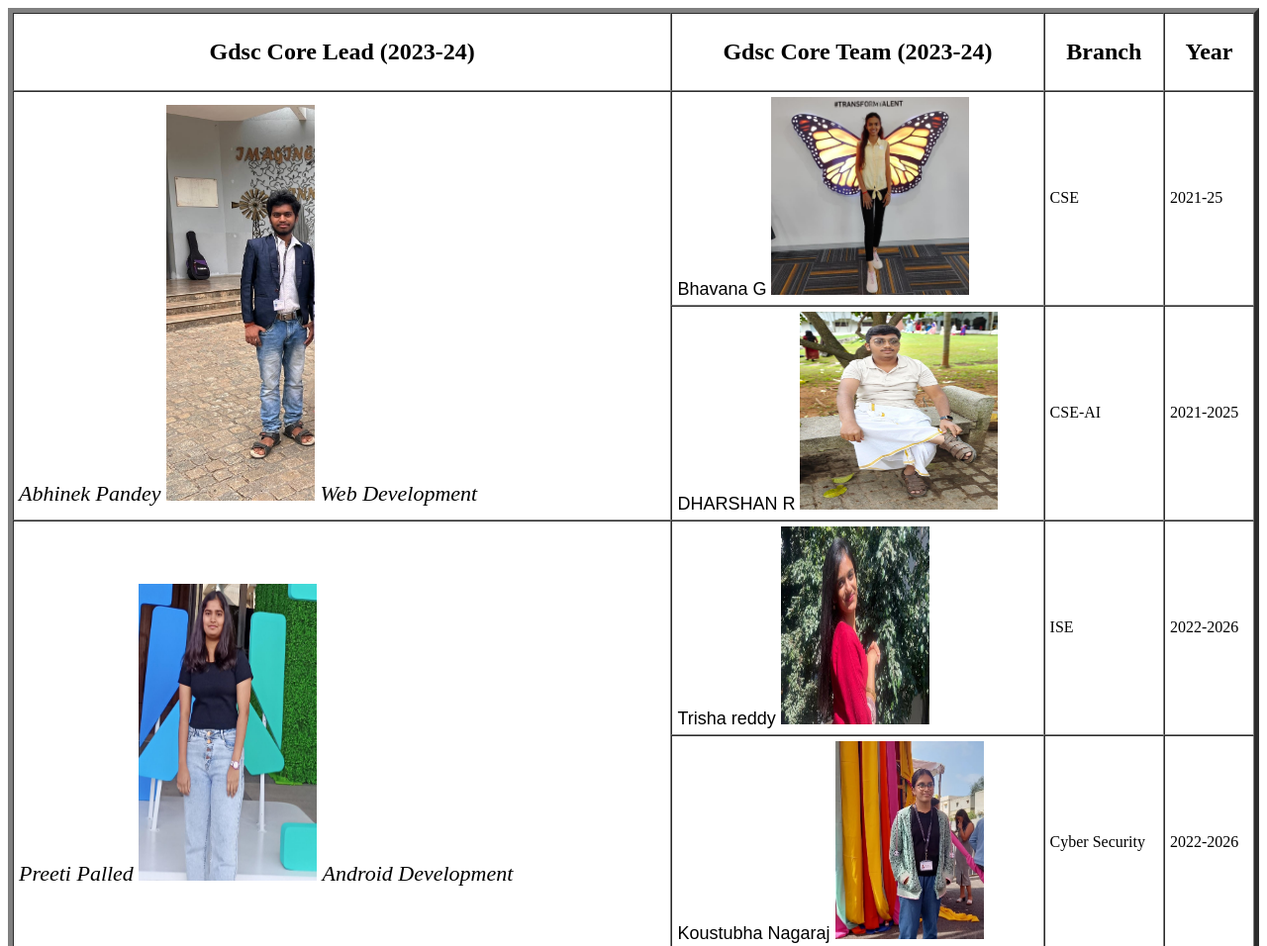
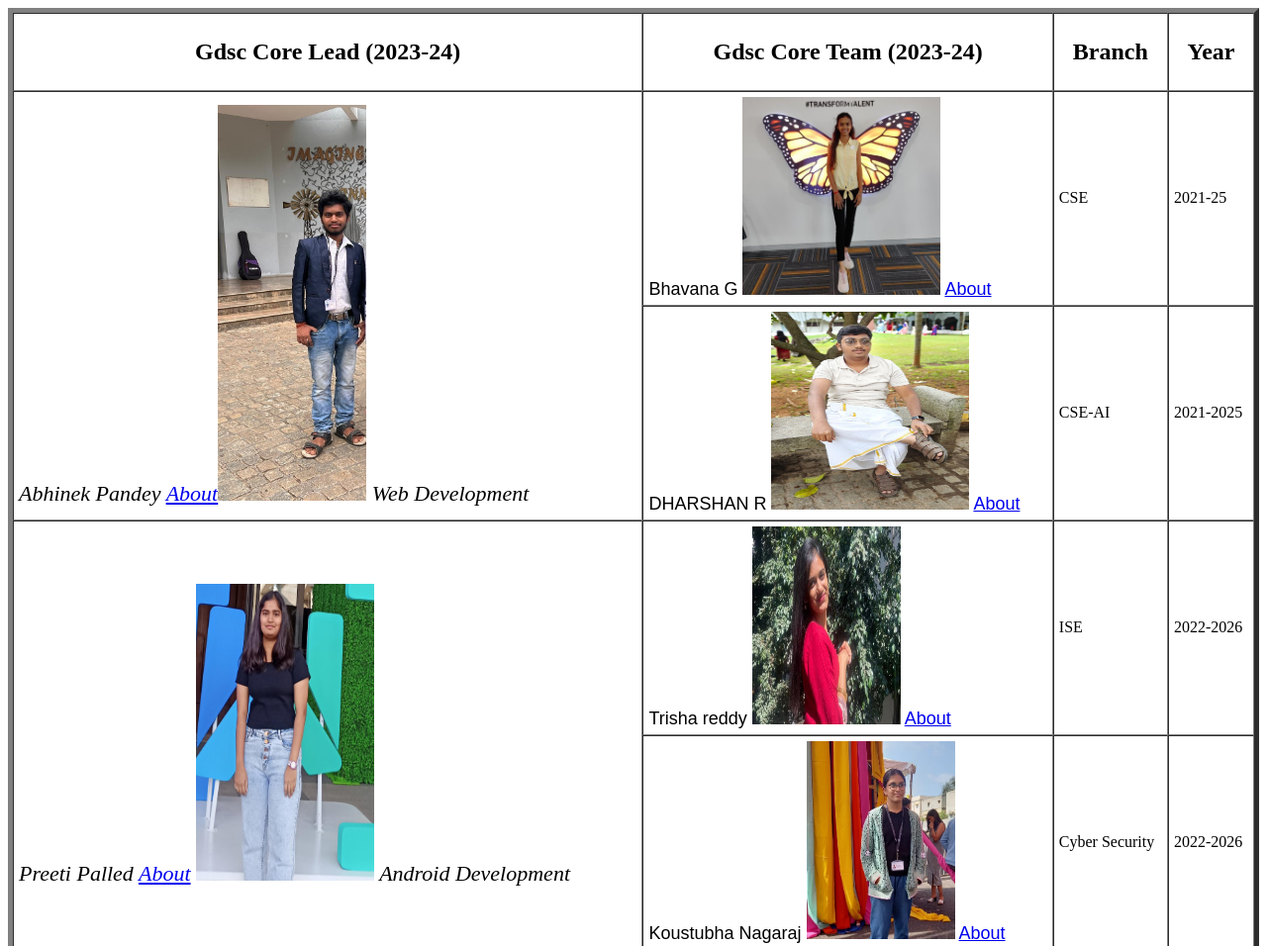
Before and after one commit to Abhinek8987/GDSC_List_2023-24, a plain HTML site: page index.html in a window 1280 px wide. Shown: the top 956 px of the page at 99% size. Drawn offline with Linux system fonts and the light colour scheme.

Commit message:
Update index.html

```diff
--- a/index.html
+++ b/index.html
@@ -13,28 +13,31 @@
         <th><h2>Branch</th></h2>
         <th><h2>Year</th></h2>
         <tr >
-            <td  class="Lead"  rowspan="2">Abhinek Pandey <img src="Abhinek.jpg" width="150px" height="400px">
+            <td  class="Lead"  rowspan="2" >Abhinek Pandey    <a href="Abinek About.html">About<img src="Abhinek.jpg" width="150px" height="400px"></a>
                 Web Development
+
             </td>
-            <td class="team" > Bhavana G <img src="Bhavna.jpg" width="200px" height="200px"></td>
+
+            <td class="team" > Bhavana G <img src="Bhavna.jpg" width="200px" height="200px">    <a href="Bhavna.html">About</a></td>
             <td>CSE</td>
             <td>2021-25</td>
         </tr>
 
         <tr>
-            <td class="team"> DHARSHAN R   <img src="Drashan.jpg" width="200px" height="200px"></td>
+            <td class="team"> DHARSHAN R   <img src="Drashan.jpg" width="200px" height="200px">    <a href="Dharshan.html">About</a>
+            </td>
             <td>CSE-AI</td>
             <td>2021-2025</td>
         </tr>
         <tr>
-            <td class="Lead" rowspan="2">Preeti Palled <img src="Preeti.jpg" width="180px" height="300px">
+            <td class="Lead" rowspan="2">Preeti Palled  <a href="Preeti.html">About</a>      <img src="Preeti.jpg" width="180px" height="300px">
                 Android Development
             </td>
-            <td class="team">Trisha reddy <img src="Trisha.jpg" width="150px" height="200px"></td>
+            <td class="team">Trisha reddy <img src="Trisha.jpg" width="150px" height="200px">        <a href="trisha.html">About</a></td>
             <td>ISE</td>
             <td>2022-2026</td>
             <tr>
-                <td class="team">Koustubha Nagaraj <img src="Koustubha .jpg" width="150px" height="200px"></td>
+                <td class="team">Koustubha Nagaraj <img src="Koustubha .jpg" width="150px" height="200px">   <a href="Koustubha .html">About</a></td>
                 <td>Cyber Security</td>
                 <td>2022-2026</td>
                 </tr>
@@ -42,7 +45,7 @@
         </tr>
         <tr>
             <td class="Lead" >
-            Sankalp S <img src="Snakalp.jpg" width="150px" height="300px">
+            Sankalp S    <a href="Sankalp.html">About</a>      <img src="Snakalp.jpg" width="150px" height="300px">
             Cloud Computing
             </td>
             <td class="team"> Riddhi Kapil <img src="Riddhi .jpg" width="180px" height="200px"></td>
```
